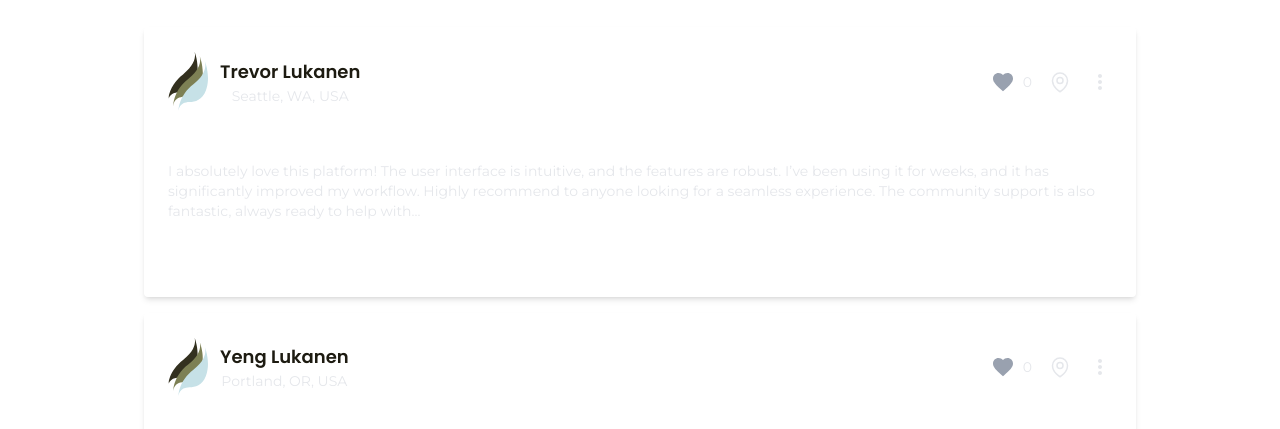
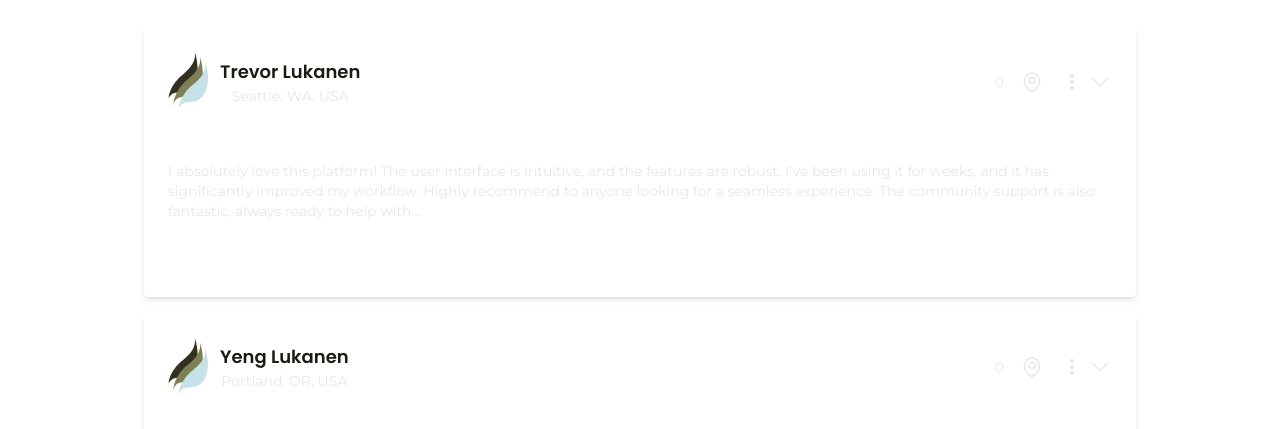
Before and after one commit to GlitchAsylum/Whowe2, a Next.js app: page /words in a window 1280 px wide. Shown: the part 173-602 px from the top of the page. Built offline with nearby package versions, Linux system fonts and the light colour scheme.

Commit message:
Words accordion indicator

```diff
--- a/app/ui/components/WordsUserCard.tsx
+++ b/app/ui/components/WordsUserCard.tsx
@@ -1,7 +1,7 @@
 'use client';
 import Image from 'next/image';
 import { useState, useRef, useEffect } from 'react';
-import { MapPinIcon } from '@heroicons/react/24/outline';
+import { MapPinIcon, ChevronUpIcon, ChevronDownIcon } from '@heroicons/react/24/outline';
 
 interface UserCardProps {
   name: string;
@@ -95,7 +95,7 @@ export default function UserCard({ name, city, state, country, comment }: UserCa
                 className={`w-6 h-6 ${isLiked ? 'fill-red-500' : 'fill-gray-400'}`}
                 viewBox="0 0 24 24"
               >
-                <path d="M12 21.35l-1.45-1.32C5.4 15.36 2 12.28 2 8.5 2 5.42 4.42 3 7.5 3c1.74 0 3.41.81 4.5 2.09C13.09 3.81 14.76 3 16.5 3 19.58 3 22 5.42 22 8.5c0 3.78-3.4 6.86-8.55 11.54L12 21.35z" />
+                <path d="M12 21.35l-1.45odic-1.32C5.4 15.36 2 12.28 2 8.5 2 5.42 4.42 3 7.5 3c1.74 0 3.41.81 4.5 2.09C13.09 3.81 14.76 3 16.5 3 19.58 3 22 5.42 22 8.5c0 3.78-3.4 6.86-8.55 11.54L12 21.35z" />
               </svg>
             </button>
             <span className="text-gray-200 text-sm">{likes}</span>
@@ -106,6 +106,7 @@ export default function UserCard({ name, city, state, country, comment }: UserCa
           >
             <MapPinIcon className="w-6 h-6 text-gray-200" />
           </button>
+          <div className="flex items-center gap-1">
             <button
               onClick={(e) => {e.stopPropagation(); handleMenuToggle();}}
               className="focus:outline-none"
@@ -117,6 +118,12 @@ export default function UserCard({ name, city, state, country, comment }: UserCa
                 <path d="M12 8c1.1 0 2-.9 2-2s-.9-2-2-2-2 .9-2 2 .9 2 2 2zm0 2c-1.1 0-2 .9-2 2s.9 2 2 2 2-.9 2-2-.9-2-2-2zm0 6c-1.1 0-2 .9-2 2s.9 2 2 2 2-.9 2-2-.9-2-2-2z" />
               </svg>
             </button>
+            {isExpanded ? (
+              <ChevronUpIcon className="w-6 h-6 text-gray-200" />
+            ) : (
+              <ChevronDownIcon className="w-6 h-6 text-gray-200" />
+            )}
+          </div>
           {isMenuOpen && (
             <div className="absolute right-0 top-8 bg-white shadow-lg rounded-md py-2 w-40 z-10">
               <button
```
Lines whose indentation alone changed are shown as unchanged.
